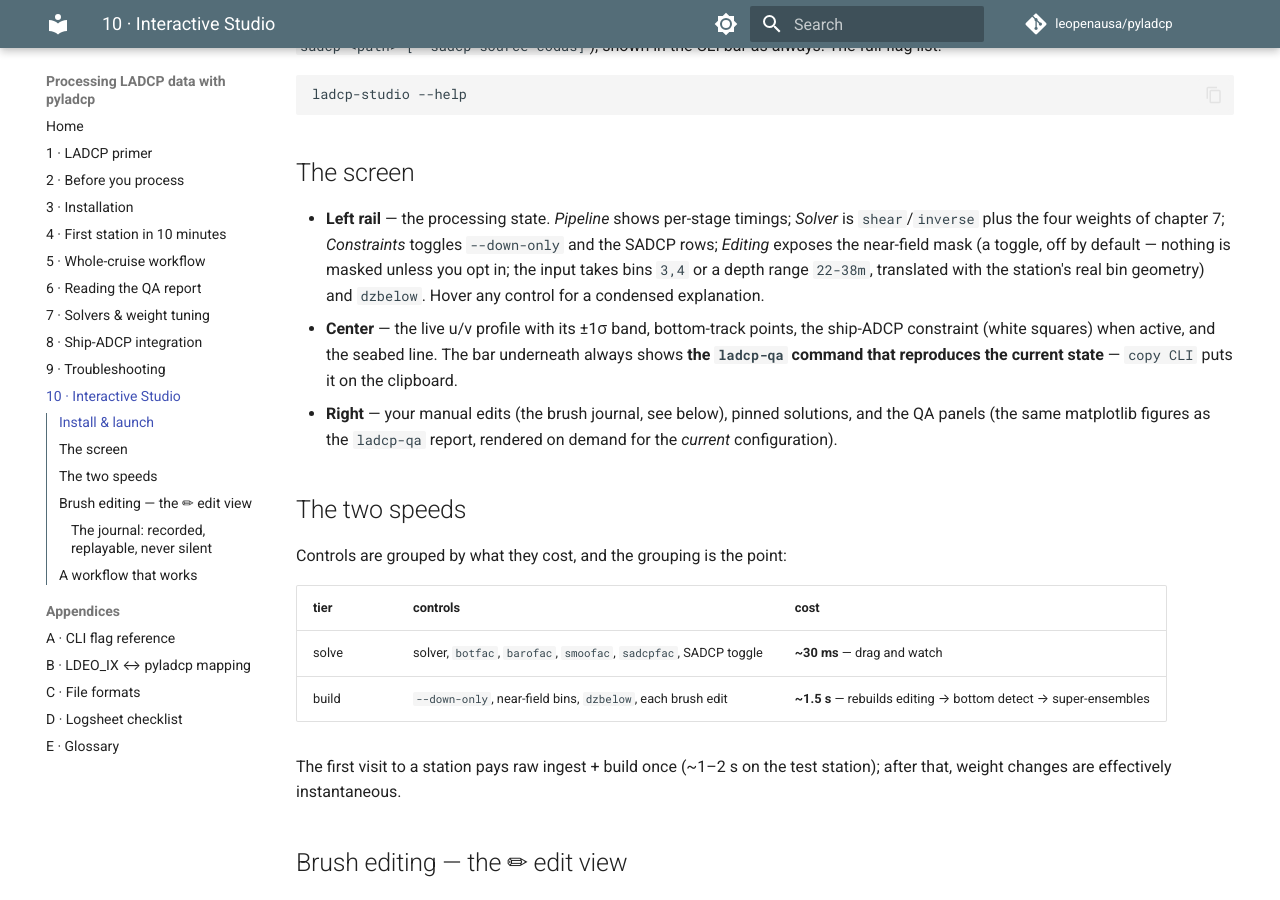
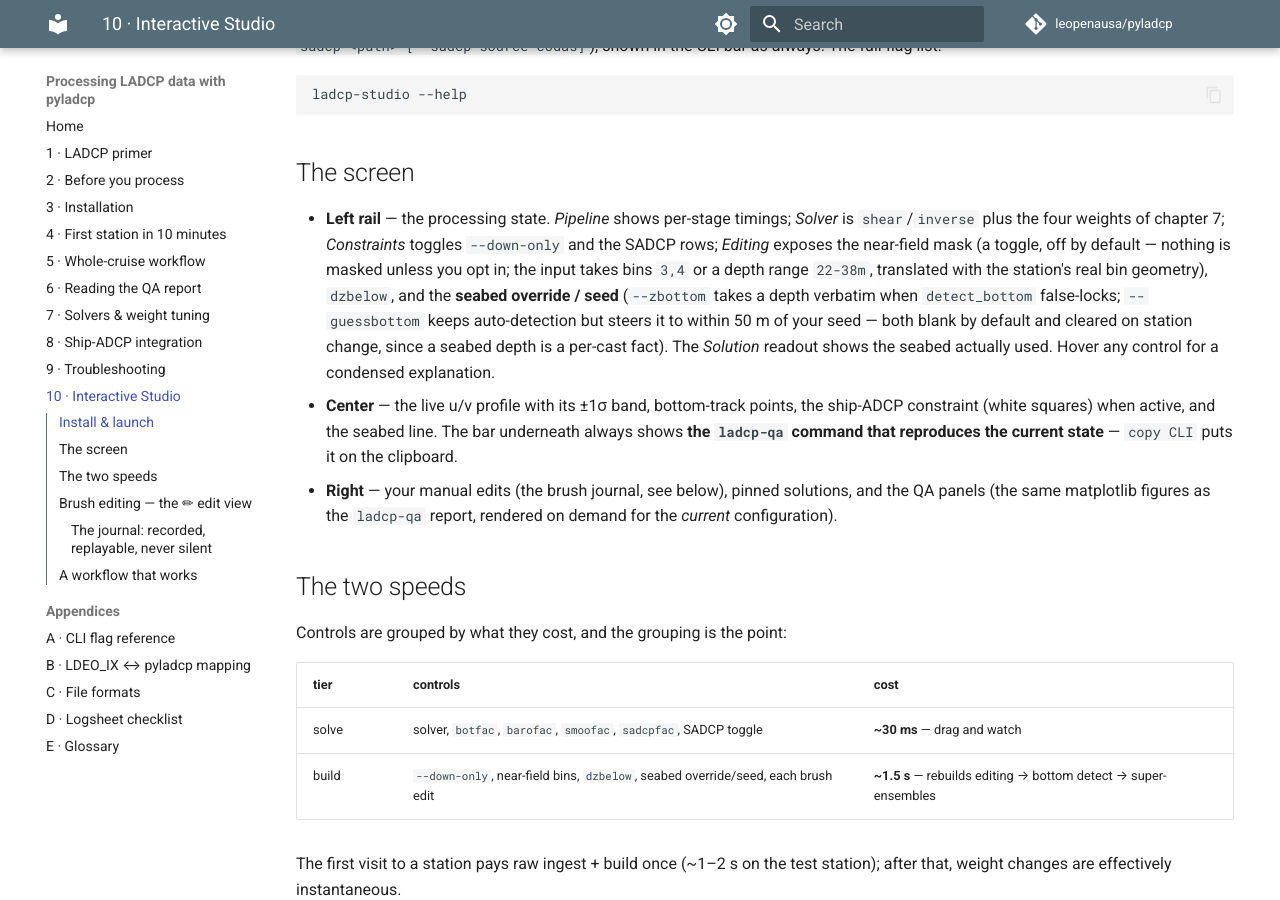
Before and after one commit to leopenausa/pyladcp, an MkDocs documentation site: the page built from docs/guide/10-studio.md, in a window 1280 px wide and 900 px high, scrolled down 1525 px. Built offline with MkDocs 1.6.1 and Material for MkDocs 9.7.7, drawn with Linux system fonts in a browser that asks for light colours; comment, search, counter and statistics services are not loaded.

Commit message:
studio: surface the seabed override (--zbottom / --guessbottom)
Wire the operator bottom override into pyladcp Studio so a false-locked cast
can be fixed without dropping to the CLI.

- Editing rail: two number inputs -- "seabed override" (--zbottom, verbatim) and
  "seabed seed" (--guessbottom, steer auto-detection). Blank = auto-detect.
- session.StationSession.prepare maps EditConfig.zbottom/guessbottom into the
  CastParams overrides, so the Studio solve path honors them exactly like the CLI;
  the Solution panel's seabed readout shows the depth actually used.
- config_from_body parses both from the request; the footer CLI string (to_cli)
  already emits the flags, so copy-CLI reproduces the run.
- A seabed depth is a per-cast fact, so both inputs clear on station change
  (unlike the cruise-level dzbelow/near-field prefs).

Test: HTTP solve with edit.zbottom changes the reported seabed and round-trips
through to_cli/from_args/config_from_body. Guide ch.10 updated. Suite green.

Co-Authored-By: Claude Opus 4.8 <noreply@anthropic.com>

```diff
--- a/docs/guide/10-studio.md
+++ b/docs/guide/10-studio.md
@@ -64,8 +64,12 @@ ladcp-studio --help
   is `shear`/`inverse` plus the four weights of chapter 7; *Constraints* toggles
   `--down-only` and the SADCP rows; *Editing* exposes the near-field mask (a toggle,
   off by default — nothing is masked unless you opt in; the input takes bins `3,4`
-  or a depth range `22-38m`, translated with the station's real bin geometry) and
-  `dzbelow`. Hover any control for a condensed explanation.
+  or a depth range `22-38m`, translated with the station's real bin geometry),
+  `dzbelow`, and the **seabed override / seed** (`--zbottom` takes a depth verbatim
+  when `detect_bottom` false-locks; `--guessbottom` keeps auto-detection but steers
+  it to within 50 m of your seed — both blank by default and cleared on station
+  change, since a seabed depth is a per-cast fact). The *Solution* readout shows the
+  seabed actually used. Hover any control for a condensed explanation.
 - **Center** — the live u/v profile with its ±1σ band, bottom-track points, the
   ship-ADCP constraint (white squares) when active, and the seabed line. The bar
   underneath always shows **the `ladcp-qa` command that reproduces the current
@@ -81,7 +85,7 @@ Controls are grouped by what they cost, and the grouping is the point:
 | tier | controls | cost |
 |---|---|---|
 | solve | solver, `botfac`, `barofac`, `smoofac`, `sadcpfac`, SADCP toggle | **~30 ms** — drag and watch |
-| build | `--down-only`, near-field bins, `dzbelow`, each brush edit | **~1.5 s** — rebuilds editing → bottom detect → super-ensembles |
+| build | `--down-only`, near-field bins, `dzbelow`, seabed override/seed, each brush edit | **~1.5 s** — rebuilds editing → bottom detect → super-ensembles |
 
 The first visit to a station pays raw ingest + build once (~1–2 s on the test
 station); after that, weight changes are effectively instantaneous.
```
Also changed, not shown: src/ladcp/studio/static/index.html (+8 -0 lines), src/ladcp/studio/static/studio.js (+26 -1 lines), 3 other files.
